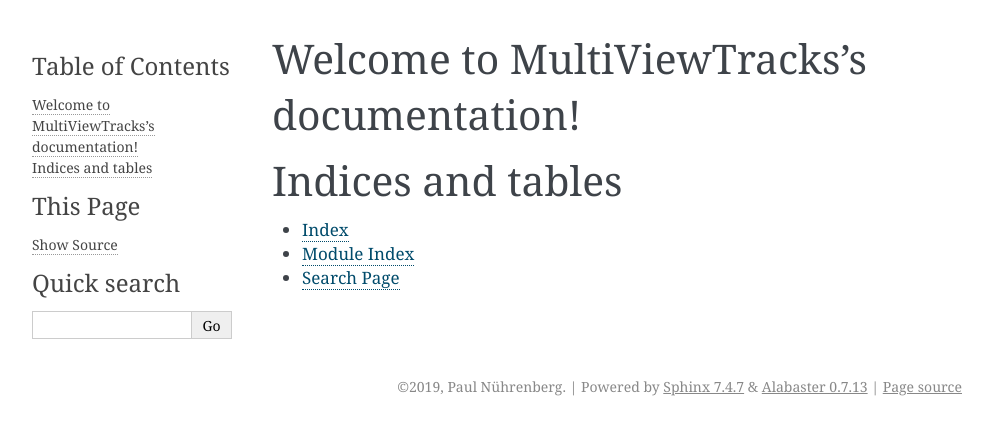
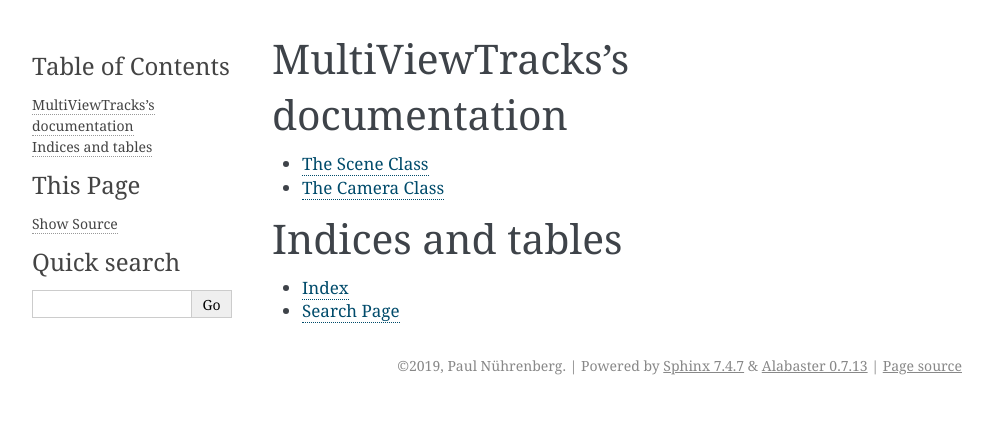
Before and after one commit to pnuehrenberg/multiviewtracks, a Sphinx documentation site: the page built from docs/index.rst, in a window 1280 px wide. Shown: the top 435 px of the page, without its empty margins (148-1141 px from the left). Built offline with Sphinx 7.4.7, drawn with Linux system fonts in a browser that asks for light colours.

Commit message:
readthedocs autodoc

```diff
--- /dev/null
+++ b/docs/camera.rst
@@ -0,0 +1,5 @@
+The Camera Class
+================
+
+.. autoclass:: MultiViewTracks.Camera
+    :members:
--- a/docs/conf.py
+++ b/docs/conf.py
@@ -10,8 +10,9 @@
 # add these directories to sys.path here. If the directory is relative to the
 # documentation root, use os.path.abspath to make it absolute, like shown here.
 #
-# import os
-# import sys
+import os
+import sys
+sys.path.append(os.path.abspath('..'))
 # sys.path.insert(0, os.path.abspath('.'))
 
 
@@ -30,10 +31,9 @@
 # Add any Sphinx extension module names here, as strings. They can be
 # extensions coming with Sphinx (named 'sphinx.ext.*') or your custom
 # ones.
-extensions = ['recommonmark']
+extensions = ['sphinx.ext.autodoc', 'sphinx.ext.coverage', 'sphinx.ext.napoleon']
 
 master_doc = 'index'
-
 
 # Add any paths that contain templates here, relative to this directory.
 templates_path = ['_templates']
--- a/docs/index.rst
+++ b/docs/index.rst
@@ -1,20 +1,14 @@
-.. MultiViewTracks documentation master file, created by
-   sphinx-quickstart on Fri Aug 23 22:31:41 2019.
-   You can adapt this file completely to your liking, but it should at least
-   contain the root `toctree` directive.
-
-Welcome to MultiViewTracks's documentation!
-===========================================
+MultiViewTracks's documentation
+===============================
 
 .. toctree::
    :maxdepth: 2
-   :caption: Contents:
 
-
+   scene
+   camera
 
 Indices and tables
 ==================
 
 * :ref:`genindex`
-* :ref:`modindex`
 * :ref:`search`
--- /dev/null
+++ b/docs/scene.rst
@@ -0,0 +1,5 @@
+The Scene Class
+===============
+
+.. autoclass:: MultiViewTracks.Scene
+    :members:
```
